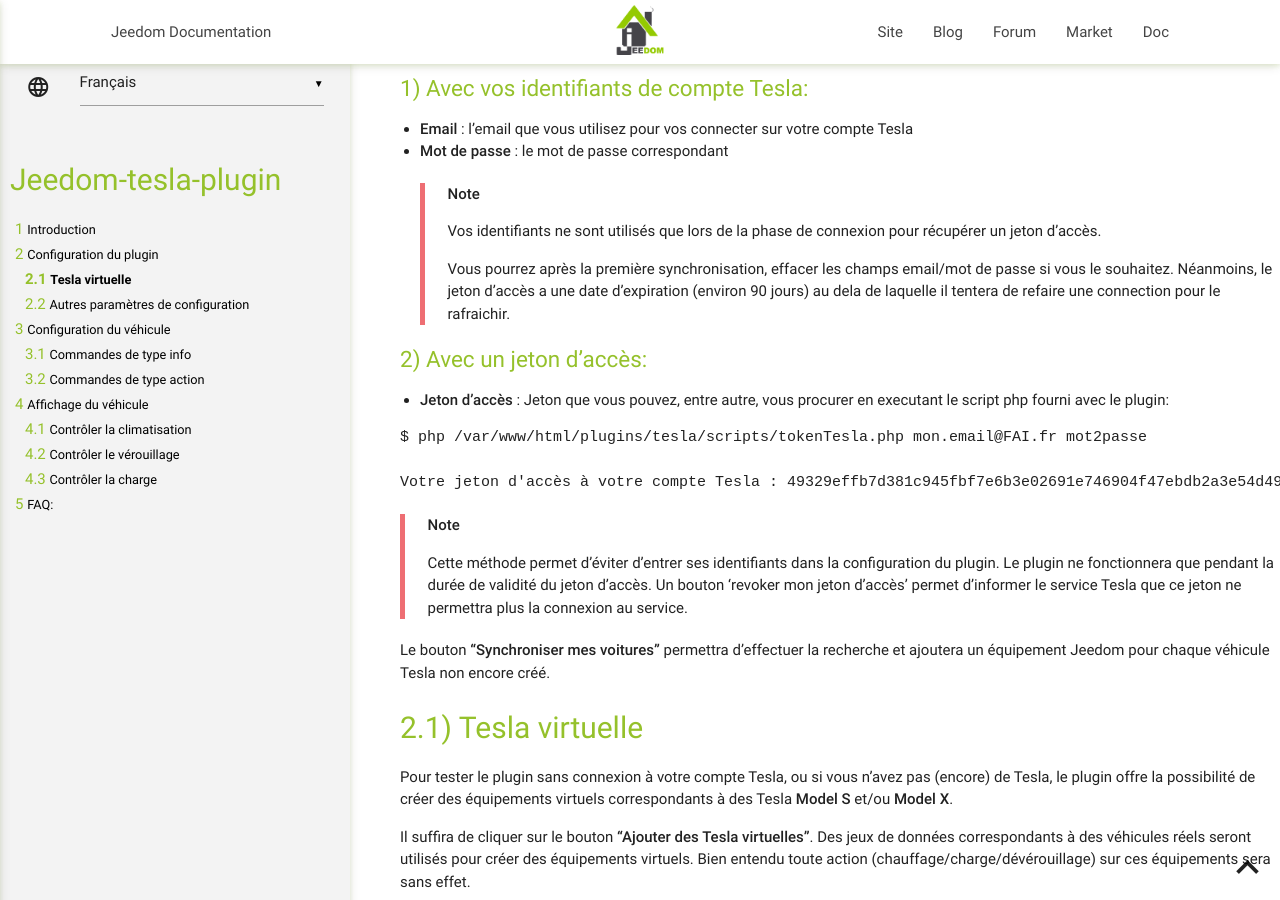
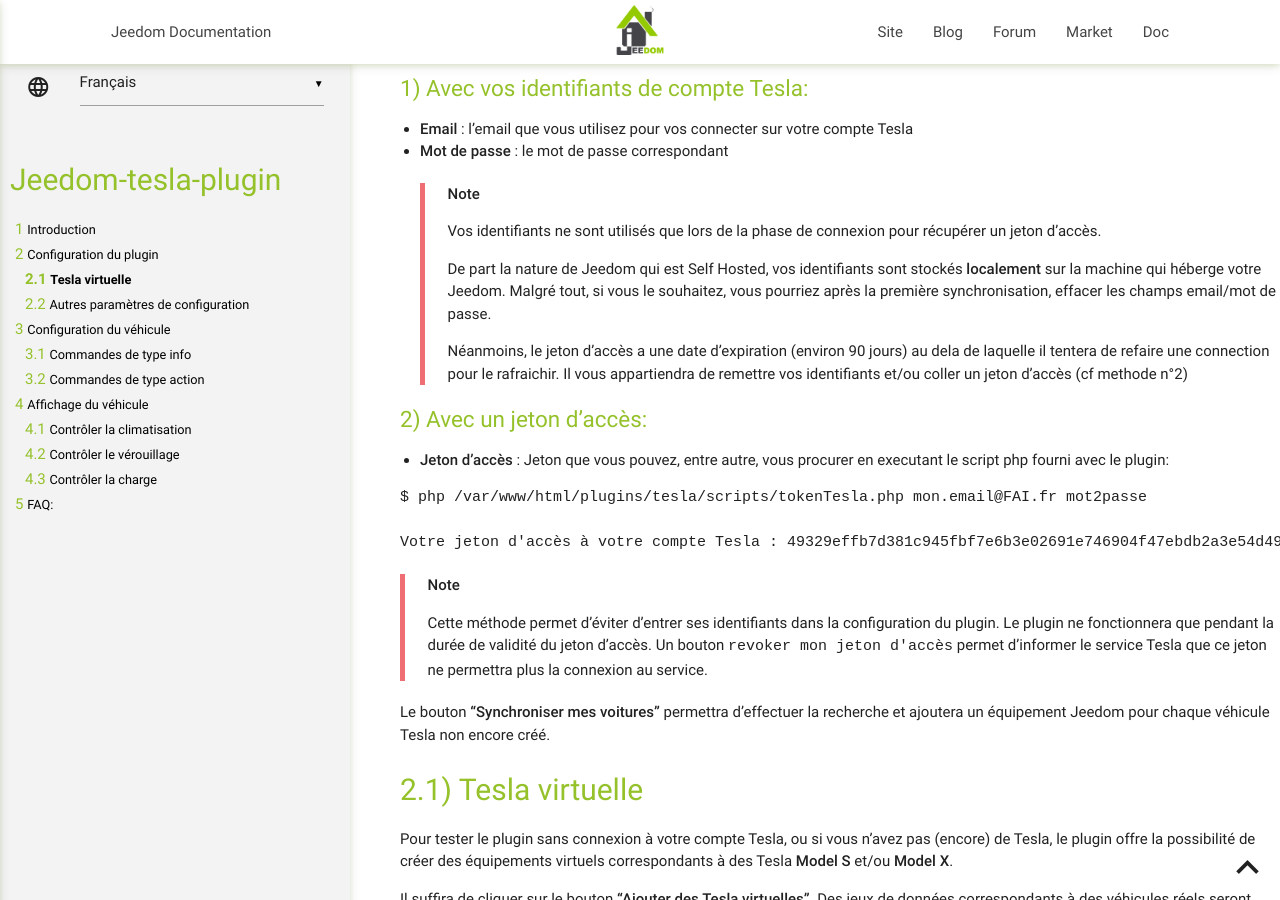
Before and after one commit to vercorsio/jeedom-tesla-plugin, a Jekyll site: the page built from fr_FR/index.md, in a window 1280 px wide and 900 px high, scrolled down 1440 px. Built offline with Jekyll 4.4.1, drawn with Linux system fonts in a browser that asks for light colours; our own code applies the rules of GitHub Pages for plain Markdown files; some of the changed text lies outside the part shown.

Commit message:
Update doc

````diff
--- a/fr_FR/index.md
+++ b/fr_FR/index.md
@@ -32,7 +32,9 @@
 >
 > Vos identifiants ne sont utilisés que lors de la phase de connexion pour récupérer un jeton d'accès.
 >
->Vous pourrez après la première synchronisation, effacer les champs email/mot de passe si vous le souhaitez. Néanmoins, le jeton d'accès a une date d'expiration (environ 90 jours) au dela de laquelle il tentera de refaire une connection pour le rafraichir.
+> De part la nature de Jeedom qui est Self Hosted, vos identifiants sont stockés **localement** sur la machine qui héberge votre Jeedom. Malgré tout, si vous le souhaitez, vous pourriez après la première synchronisation, effacer les champs email/mot de passe.
+>
+> Néanmoins, le jeton d'accès a une date d'expiration (environ 90 jours) au dela de laquelle il tentera de refaire une connection pour le rafraichir. Il vous appartiendra de remettre vos identifiants et/ou coller un jeton d'accès (cf methode n°2)
 
 ### 2) Avec un jeton d'accès:
 
@@ -44,12 +46,11 @@
 Votre jeton d'accès à votre compte Tesla : 49329effb7d381c945fbf7e6b3e02691e746904f47ebdb2a3e54d49c93473e80
 ```
 
-
 > **Note**
 >
 > Cette méthode permet d'éviter d'entrer ses identifiants dans la configuration du plugin.
 > Le plugin ne fonctionnera que pendant la durée de validité du jeton d'accès.
-> Un bouton 'revoker mon jeton d'accès' permet d'informer le service Tesla que ce jeton ne permettra plus la connexion au service.
+> Un bouton `revoker mon jeton d'accès` permet d'informer le service Tesla que ce jeton ne permettra plus la connexion au service.
 
 Le bouton __"Synchroniser mes voitures"__ permettra d'effectuer la recherche et ajoutera un équipement Jeedom pour chaque véhicule Tesla non encore créé.
 
@@ -127,8 +128,8 @@
 
 | Bouton | Description | Un clic sur ce bouton va ... |
 | --- | --- | --: |
-| ![clim off](../images/clim_off.png) | La climatisation est éteinte | _... allumer La climatisation_ |
-| ![clim on](../images/clim_on.gif) | La climatisation est allumée | _... éteindre La climatisation_ |
+| ![clim off](../images/clim_off.png) | La climatisation est éteinte | _... allumer la climatisation_ |
+| ![clim on](../images/clim_on.gif) | La climatisation est allumée | _... éteindre la climatisation_ |
 
 
 Contrôler le vérouillage
@@ -156,4 +157,4 @@
 FAQ:
 ==
 
-Merci d'envoyer toute question à <a href='maito:vercors.io@gmail.com'>vercors.io@gmail.com</a> !
+Merci d'envoyer toute question à <a href='mailto:vercors.io@gmail.com?subject=About%20Jeedom%20Tesla%20plugin...'>vercors.io@gmail.com</a> !
````
Also changed, not shown: en_US/index.md (+6 -4 lines).
